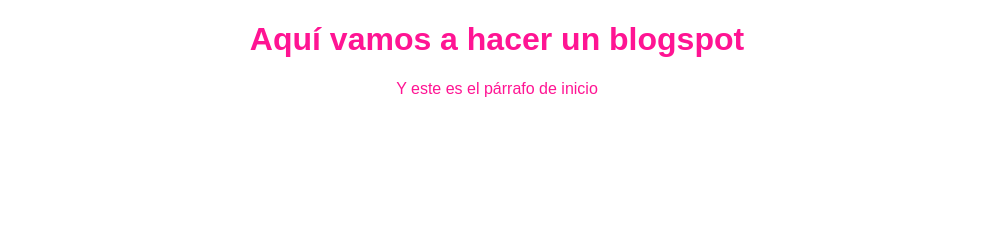
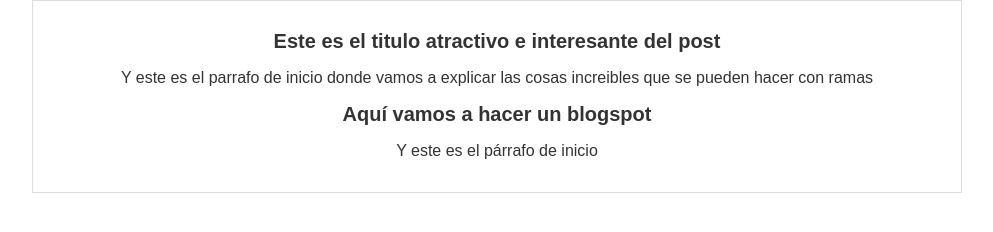
Before and after one commit to rosamoraweb/hyperblog, a plain HTML site: page blogpost.html in a window 1280 px wide. Shown: the whole page, without its empty margins (143-1136 px from the left). Drawn offline with Linux system fonts and the light colour scheme.

Commit message:
Commit al master del blogpost en su version mas reciente

```diff
--- a/blogpost.html
+++ b/blogpost.html
@@ -7,7 +7,13 @@
   <link rel="stylesheet" href="css/style.css">
 </head>
 <body>
+  <div id="container">
+    <div id="post">
+      <h1>Este es el titulo atractivo e interesante del post</h1>
+      <p>Y este es el parrafo de inicio donde vamos a explicar las cosas increibles que se pueden hacer con ramas</p>
   <h1>Aquí vamos a hacer un blogspot</h1>
   <p>Y este es el párrafo de inicio</p>
+    </div>
+  </div>
 </body>
 </html>
--- a/css/style.css
+++ b/css/style.css
@@ -1,5 +1,21 @@
 body {
 text-align: center;
 font-family: "Arial";
-color: deeppink;
+color: #333;
+font-size: 16px;
+margin:0;
+padding:0;
+
 }
+
+#container{
+  width: 70%;
+  padding: 1em;
+  text-align: center;
+  border: 1px solid #DDD;
+  margin: 0 auto;
+}
+
+#container h1{
+  font-size: 20px;
+}
```
Also changed, not shown: historia.txt.
